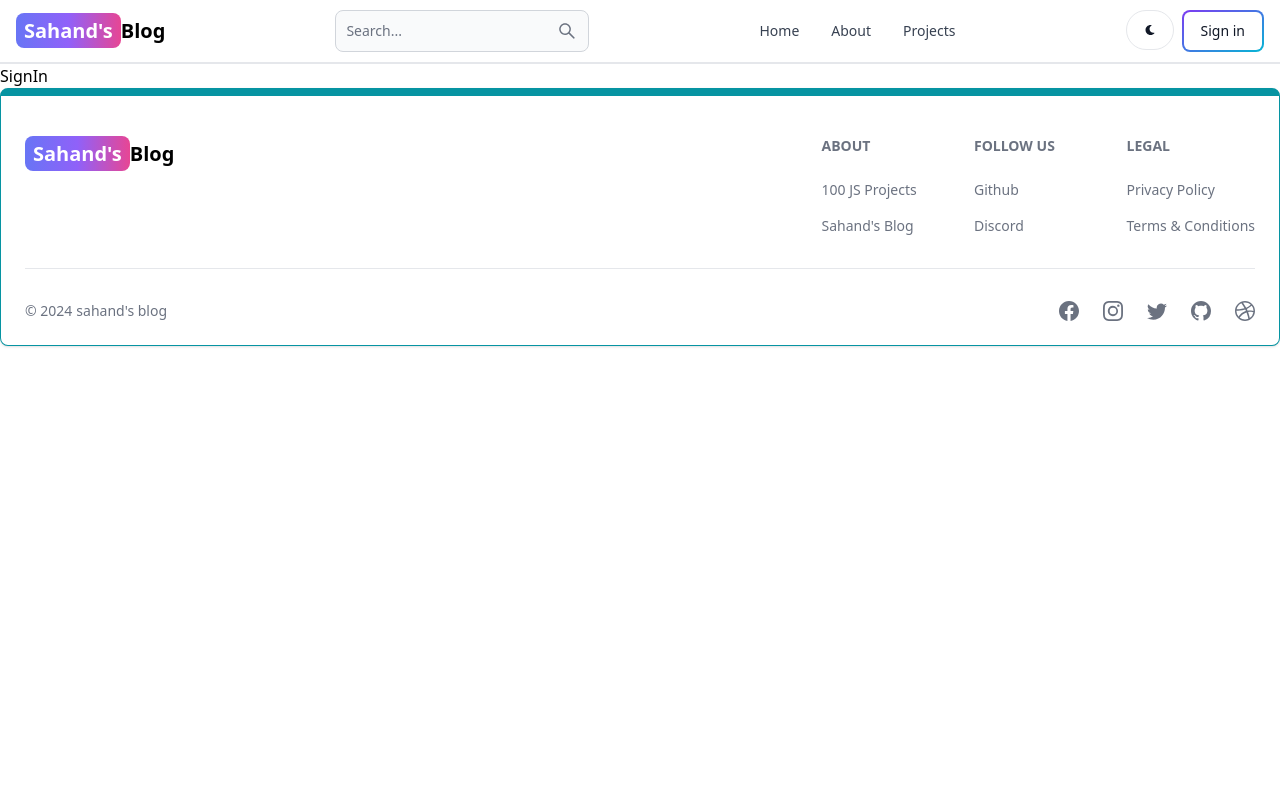
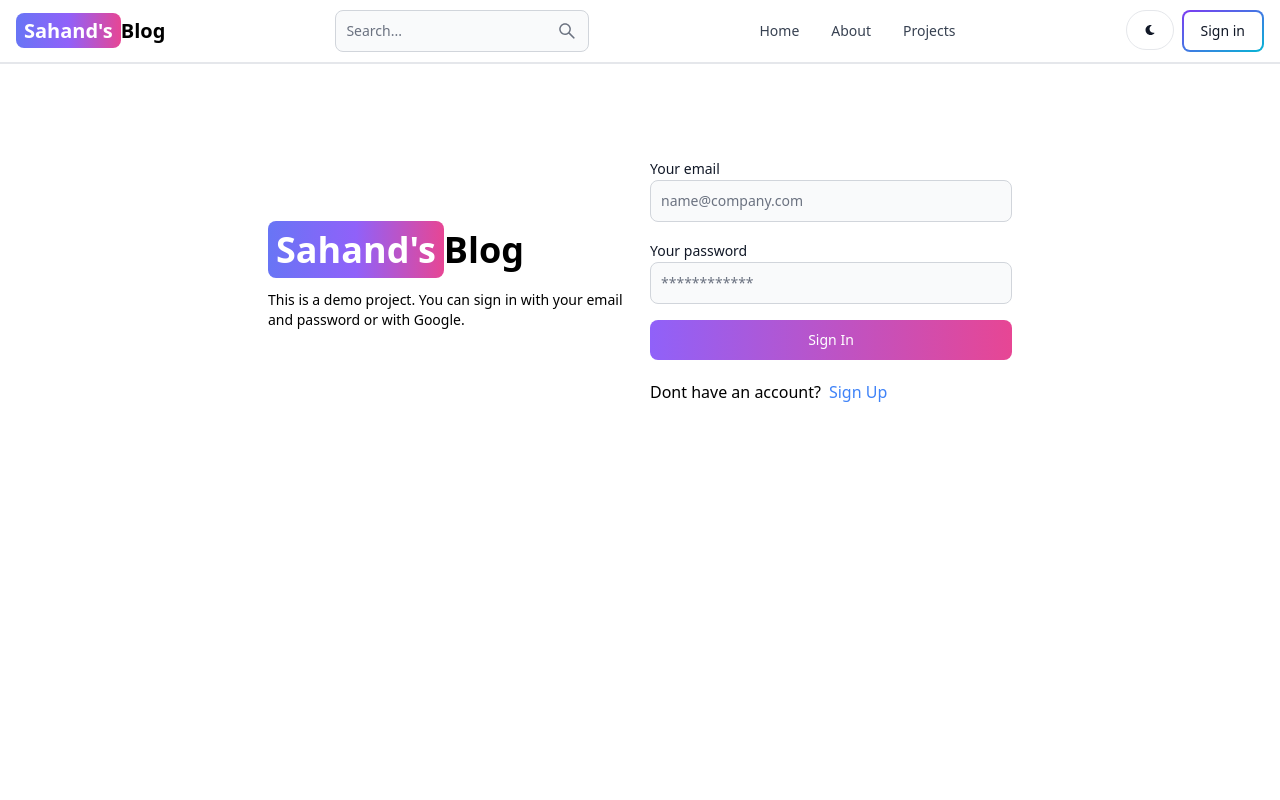
Before and after one commit to phanbadu/mern-blog, a React (Vite) app in the folder client/: page /sign-in in a window 1280 px wide. Shown: the top 800 px of the page. Built offline with nearby package versions, Linux system fonts and the light colour scheme.

Commit message:
complete signin page functionality

```diff
--- a/client/src/App.jsx
+++ b/client/src/App.jsx
@@ -20,7 +20,6 @@
                 <Route path="/dashboard" element={<Dashboard />}></Route>
                 <Route path="/projects" element={<Projects />}></Route>
             </Routes>
-
             <Footer />
         </BrowserRouter>
     )
--- a/client/src/pages/SignIn.jsx
+++ b/client/src/pages/SignIn.jsx
@@ -1,8 +1,97 @@
+import { Alert, Button, Label, Spinner, TextInput } from "flowbite-react";
+import { useState } from "react";
+import { Link, useNavigate } from "react-router-dom";
 
 export default function SignIn() {
+    const [formData, setFormData] = useState({});
+    const [errorMessage, setErrorMessage] = useState(null);
+    const [loading, setLoading] = useState(false);
+
+    console.log(formData);
+    const navigate = useNavigate();
+    const handleChange = (e) => {
+        setFormData({ ...formData,[e.target.id]: e.target.value.trim() });
+    };
+
+    const handleSubmit = async (e) => {
+        e.preventDefault();
+        if (!formData.email || !formData.password) {
+            return setErrorMessage("Please fill out all fields.");
+        }
+        try {
+            setLoading(true);
+            setErrorMessage(null);
+            const res = await fetch('/api/auth/signin', {
+                method: "POST",
+                headers: { "Content-Type": "application/json" },
+                body: JSON.stringify(formData),
+            });
+
+            const data = await res.json();
+            if (data.success === false) {
+                setLoading(false);
+                return setErrorMessage(data.message);
+            }
+            setLoading(false);
+            if (res.ok) {
+                navigate("/");
+            }
+        } catch (error) {
+            setErrorMessage(error.message);
+            setLoading(false);
+        }
+    }
+
     return (
-        <div>
-            SignIn
+        <div className="min-h-screen mt-20">
+            <div className="flex p-3 max-w-3xl mx-auto flex-col md:flex-row md:items-center gap-5">
+                {/* left */}
+                <div className="flex-1">
+                    <Link to="/" className="font-bold dark:text-white text-4xl">
+                        <span className="px-2 py-1 bg-gradient-to-r from-indigo-500 via-purple-500 to-pink-500 rounded-lg text-white">Sahand's</span>
+                        Blog
+                    </Link>
+                    <p className="text-sm mt-5">
+                        This is a demo project. You can sign in with your email and password or with Google.
+                    </p>
+                </div>
+                {/* right */}
+                <div className="flex-1">
+                    <form className="flex flex-col gap-4" onSubmit={handleSubmit}>
+                        <div>
+                            <Label value="Your email" />
+                            <TextInput type="email" placeholder="name@company.com" id="email" onChange={handleChange}/>
+                        </div>
+                        <div>
+                            <Label value="Your password" />
+                            <TextInput type="password" placeholder="************" id="password" onChange={handleChange}/>
+                        </div>
+                        <Button gradientDuoTone="purpleToPink" type="submit" disabled={loading}>
+                            {
+                                loading ? (
+                                    <>
+                                        <Spinner size="sm" />
+                                        <span className="pl-3">Loading...</span>
+                                    </>
+                                ) : "Sign In"
+                            }
+                        </Button>
+                    </form>
+                    <div className="flex gap-2 text-s mt-5">
+                        <span>Dont have an account?</span>
+                        <Link to="/sign-up" className="text-blue-500">
+                            Sign Up
+                        </Link>
+                    </div>
+                    {
+                        errorMessage && (
+                            <Alert className="mt-5" color="failure">
+                                {errorMessage}
+                            </Alert>
+                        )
+                    }
+                </div>
+            </div>
         </div>
     )
 }
```
